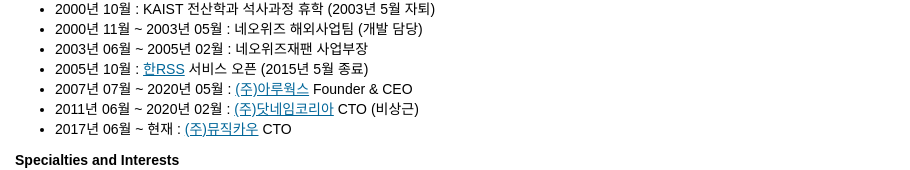
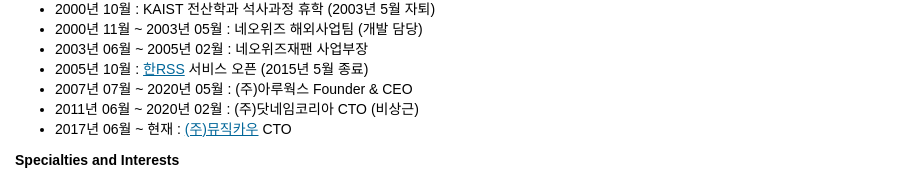
Before and after one commit to kaistseo/kaistseo.github.io, a plain HTML site: page index.html in a window 1280 px wide. Shown: the part 248-418 px from the top of the page, without its empty margins (0-910 px from the left). Drawn offline with Linux system fonts and the light colour scheme.

Commit message:
Remove links

```diff
--- a/index.html
+++ b/index.html
@@ -38,8 +38,8 @@ a.lnk1:link,a.lnk1:visited,a.lnk1:hover {color:#006699;text-decoration:underline
 	<li>2000년 11월 ~ 2003년 05월 : 네오위즈 해외사업팀 (개발 담당)</li>
 	<li>2003년 06월 ~ 2005년 02월 : 네오위즈재팬 사업부장</li>
 	<li>2005년 10월 : <a href="https://www.hanrss.com" target="_blank" class="lnk1">한RSS</a> 서비스 오픈 (2015년 5월 종료)</li>
-	<li>2007년 07월 ~ 2020년 05월 : <a href="https://www.aruworks.com" target="_blank" class="lnk1">(주)아루웍스</a> Founder &amp; CEO</li>
-	<li>2011년 06월 ~ 2020년 02월 : <a href="https://www.dotname.co.kr" target="_blank" class="lnk1">(주)닷네임코리아</a> CTO (비상근)</li>
+	<li>2007년 07월 ~ 2020년 05월 : (주)아루웍스 Founder &amp; CEO</li>
+	<li>2011년 06월 ~ 2020년 02월 : (주)닷네임코리아 CTO (비상근)</li>
 	<li>2017년 06월 ~ 현재 : <a href="https://www.musicow.com" target="_blank" class="lnk1">(주)뮤직카우</a> CTO</li>
 </ul>
 <div style="margin-top:10px;font-weight:bold">Specialties and Interests</div>
```
